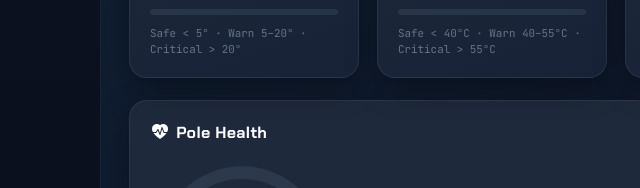
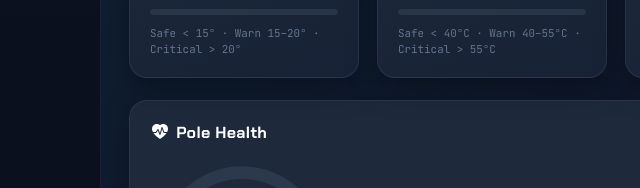
Before and after one commit to error404horizon/grid_guard, a website with bundled scripts: page index.html in a window 1280 px wide. Shown: the part 333-521 px from the top of the page, 149-789 px from the left. Built offline with nearby package versions, Linux system fonts and the light colour scheme; no server answers.

Commit message:
Update tilt thresholds in index.html

```diff
--- a/index.html
+++ b/index.html
@@ -141,7 +141,7 @@
           <div class="sensor-value"><span id="tiltValue">0.0</span><small>°</small></div>
           <div class="sensor-label">Pole Tilt</div>
           <div class="sensor-bar"><div class="sensor-bar-fill" id="tiltBar"></div></div>
-          <div class="sensor-thresholds">Safe &lt; 5° · Warn 5–20° · Critical &gt; 20°</div>
+          <div class="sensor-thresholds">Safe &lt; 15° · Warn 15–20° · Critical &gt; 20°</div>
         </div>
 
         <div class="sensor-card" id="cardTemp" data-status="safe">
```
